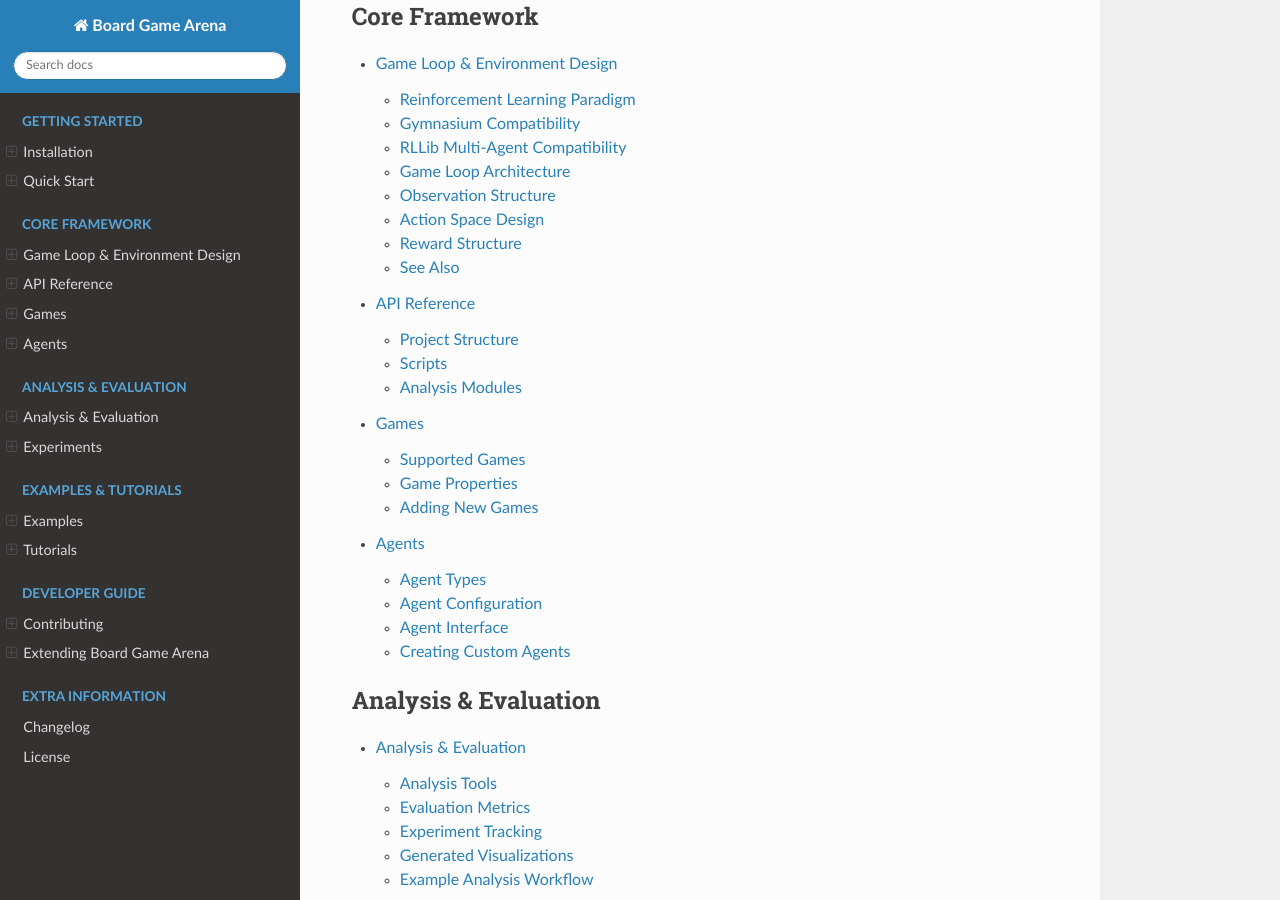
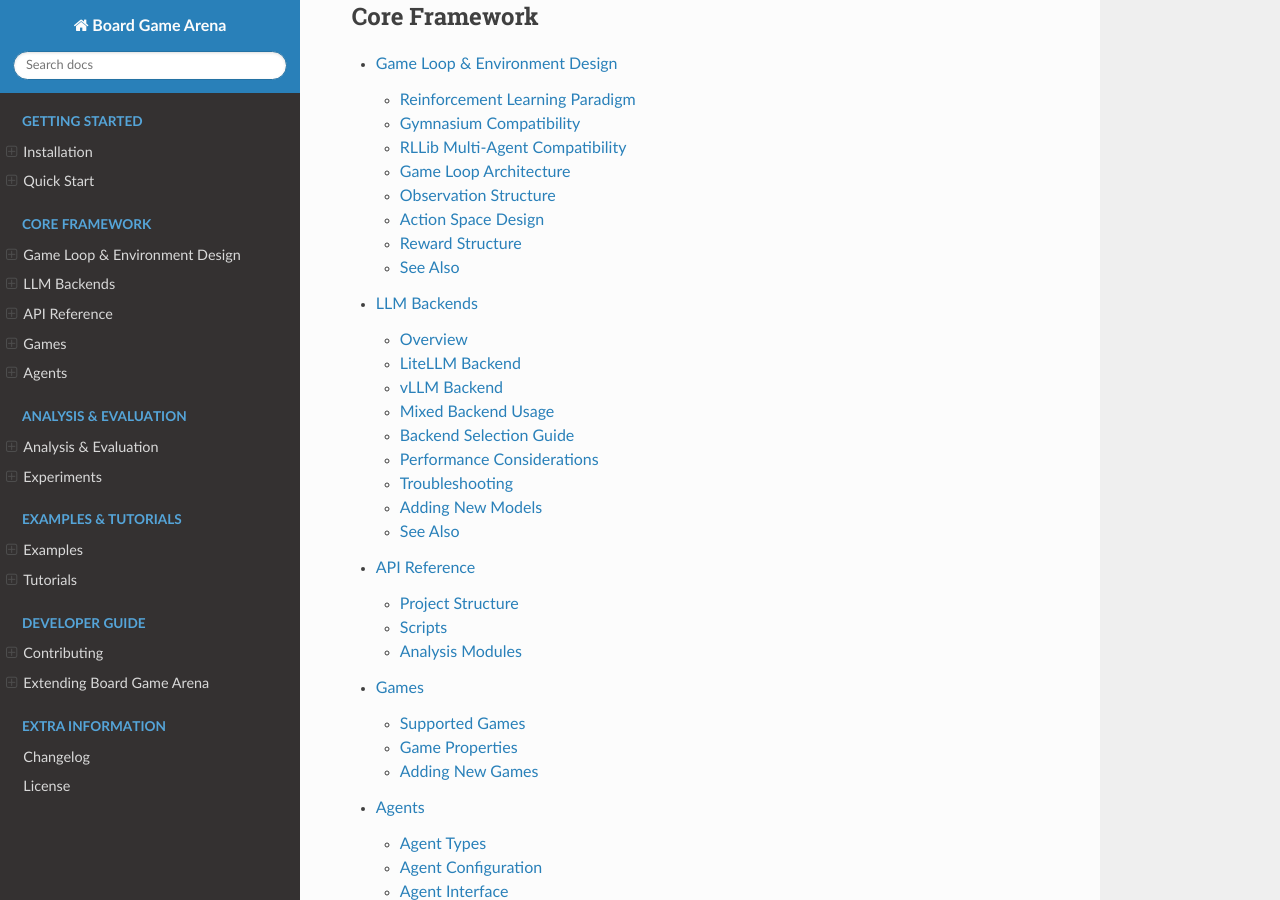
Before and after one commit to SLAMPAI/game_reasoning_arena, a Sphinx documentation site: the page built from docs/index.rst, in a window 1280 px wide and 900 px high, scrolled down 1440 px. Built offline with Sphinx 7.4.7 and the Read the Docs theme 3.1.0, drawn with Linux system fonts in a browser that asks for light colours; some of the changed lines change nothing that is shown.

Commit message:
Added backends to the documentation

```diff
--- /dev/null
+++ b/docs/backends.rst
@@ -0,0 +1,428 @@
+LLM Backends
+============
+
+Board Game Arena supports multiple LLM inference backends, allowing you to use both API-based and locally-hosted models seamlessly. This flexibility enables mixing different providers in the same experiment and choosing the most appropriate backend for your research needs.
+
+Overview
+--------
+
+The framework provides two main backend types:
+
+* **LiteLLM Backend**: API-based inference supporting 100+ providers
+* **vLLM Backend**: Local GPU inference for self-hosted models
+
+Both backends implement the same interface, making them interchangeable in experiments and allowing for easy comparison between different models and deployment strategies.
+
+LiteLLM Backend
+---------------
+
+The LiteLLM backend provides access to **100+ language models** through a unified API interface, supporting major providers including OpenAI, Anthropic, Google, Groq, Together AI, and many others.
+
+Key Features
+~~~~~~~~~~~~
+
+* **Unified API**: Single interface for multiple providers
+* **Cost-effective**: Access to free and low-cost API endpoints
+* **Fast inference**: Providers like Groq offer extremely fast response times
+* **No local setup**: No GPU requirements or model downloads
+* **Wide model selection**: From small efficient models to large frontier models
+
+Supported Providers
+~~~~~~~~~~~~~~~~~~~
+
+.. code-block:: text
+
+   ✓ OpenAI (GPT-3.5, GPT-4, GPT-4 Turbo)
+   ✓ Anthropic (Claude 3, Claude 3.5 Sonnet)
+   ✓ Google (Gemini Pro, Gemma)
+   ✓ Groq (Llama 3, Gemma - ultra-fast inference)
+   ✓ Together AI (Llama 3.1, Mixtral, Code Llama)
+   ✓ Fireworks AI (Llama, Mixtral models)
+   ✓ Cohere (Command models)
+   ✓ Hugging Face Inference API
+   ✓ Replicate (Various open-source models)
+   ✓ And 90+ more providers...
+
+Configuration
+~~~~~~~~~~~~~
+
+Models are configured in ``src/board_game_arena/configs/litellm_models.yaml``:
+
+.. code-block:: yaml
+
+   models:
+     # OpenAI models
+     - litellm_gpt-3.5-turbo
+     - litellm_gpt-4
+     - litellm_gpt-4-turbo
+
+     # Groq models (fast inference)
+     - litellm_groq/llama3-8b-8192
+     - litellm_groq/llama3-70b-8192
+     - litellm_groq/gemma-7b-it
+
+     # Together AI models
+     - litellm_together_ai/meta-llama/Meta-Llama-3.1-8B-Instruct-Turbo
+     - litellm_together_ai/mistralai/Mixtral-8x7B-Instruct-v0.1
+
+Model Naming Convention
+~~~~~~~~~~~~~~~~~~~~~~~
+
+LiteLLM models use the prefix ``litellm_`` followed by the provider and model name:
+
+.. code-block:: text
+
+   Format: litellm_<provider>/<model_name>
+
+   Examples:
+   - litellm_groq/llama3-8b-8192
+   - litellm_gpt-4-turbo
+   - litellm_together_ai/meta-llama/Llama-2-7b-chat-hf
+
+API Keys Setup
+~~~~~~~~~~~~~~
+
+Create a ``.env`` file in the project root with your API keys:
+
+.. code-block:: bash
+
+   # OpenAI
+   OPENAI_API_KEY=your_openai_key_here
+
+   # Groq (free tier available)
+   GROQ_API_KEY=your_groq_key_here
+
+   # Together AI
+   TOGETHER_API_KEY=your_together_key_here
+
+   # Fireworks AI
+   FIREWORKS_API_KEY=your_fireworks_key_here
+
+   # Anthropic
+   ANTHROPIC_API_KEY=your_anthropic_key_here
+
+Usage Example
+~~~~~~~~~~~~~
+
+.. code-block:: bash
+
+   # Use GPT-4 via OpenAI
+   python scripts/runner.py --config configs/example_config.yaml --override \\
+     agents.player_0.model=litellm_gpt-4
+
+   # Use Llama 3 via Groq (fast inference)
+   python scripts/runner.py --config configs/example_config.yaml --override \\
+     agents.player_0.model=litellm_groq/llama3-8b-8192
+
+vLLM Backend
+------------
+
+The vLLM backend enables **local GPU inference** for self-hosted models, providing full control over model deployment, privacy, and customization.
+
+Key Features
+~~~~~~~~~~~~
+
+* **Local deployment**: Complete control over model hosting
+* **GPU acceleration**: Optimized inference on NVIDIA GPUs
+* **Privacy**: No data leaves your infrastructure
+* **Customization**: Fine-tuned models and custom configurations
+* **Cost control**: No per-token API costs for heavy usage
+* **Offline capability**: Works without internet connectivity
+
+Requirements
+~~~~~~~~~~~~
+
+.. code-block:: text
+
+   ✓ NVIDIA GPU with CUDA support
+   ✓ Sufficient GPU memory (varies by model size)
+   ✓ Local model files (Hugging Face format)
+   ✓ vLLM package installation
+
+Model Setup
+~~~~~~~~~~~
+
+1. **Download Models**: Obtain model files locally
+
+.. code-block:: bash
+
+   # Example: Download Qwen2-7B-Instruct
+   git lfs clone https://huggingface.co/Qwen/Qwen2-7B-Instruct /path/to/models/Qwen2-7B-Instruct
+
+2. **Configure Model Paths**: Update ``src/board_game_arena/configs/vllm_models.yaml``
+
+.. code-block:: yaml
+
+   models:
+     - name: vllm_Qwen2-7B-Instruct
+       model_path: /absolute/path/to/models/Qwen/Qwen2-7B-Instruct
+       tokenizer_path: /absolute/path/to/models/Qwen/Qwen2-7B-Instruct
+       description: Qwen2 7B Instruct model for local inference
+
+     - name: vllm_Llama-2-7b-chat-hf
+       model_path: /absolute/path/to/models/meta-llama/Llama-2-7b-chat-hf
+       description: Llama2 7B Chat model
+
+.. important::
+   **All model paths must be absolute paths** to the model directories containing the model files and tokenizer.
+
+Model Naming Convention
+~~~~~~~~~~~~~~~~~~~~~~~
+
+vLLM models use the prefix ``vllm_`` followed by the model identifier:
+
+.. code-block:: text
+
+   Format: vllm_<model_identifier>
+
+   Examples:
+   - vllm_Qwen2-7B-Instruct
+   - vllm_Llama-2-7b-chat-hf
+   - vllm_CodeLlama-7b-Instruct-hf
+
+Usage Example
+~~~~~~~~~~~~~
+
+.. code-block:: bash
+
+   # Use local Qwen2-7B model
+   python scripts/runner.py --config configs/example_config.yaml --override \\
+     agents.player_0.model=vllm_Qwen2-7B-Instruct
+
+   # Use local Llama model
+   python scripts/runner.py --config configs/example_config.yaml --override \\
+     agents.player_0.model=vllm_Llama-2-7b-chat-hf
+
+Installation
+~~~~~~~~~~~~
+
+Install vLLM package for local inference:
+
+.. code-block:: bash
+
+   # Install vLLM
+   pip install vllm
+
+   # For specific CUDA versions, see vLLM documentation
+   pip install vllm-nightly  # Latest features
+
+Mixed Backend Usage
+-------------------
+
+One of the powerful features of Board Game Arena is the ability to **mix different backends** in the same experiment, enabling direct comparison between API-based and local models.
+
+LiteLLM vs vLLM Comparison
+~~~~~~~~~~~~~~~~~~~~~~~~~~
+
+.. code-block:: bash
+
+   # Compare API model vs local model
+   python scripts/runner.py --config configs/example_config.yaml --override \\
+     mode=llm_vs_llm \\
+     agents.player_0.model=litellm_groq/llama3-8b-8192 \\
+     agents.player_1.model=vllm_Qwen2-7B-Instruct \\
+     num_episodes=10
+
+Cross-Provider Experiments
+~~~~~~~~~~~~~~~~~~~~~~~~~~
+
+.. code-block:: bash
+
+   # Mix different API providers
+   python scripts/runner.py --config configs/example_config.yaml --override \\
+     mode=llm_vs_llm \\
+     agents.player_0.model=litellm_gpt-4-turbo \\
+     agents.player_1.model=litellm_groq/llama3-70b-8192
+
+   # Compare API efficiency vs local control
+   python scripts/runner.py --config configs/example_config.yaml --override \\
+     mode=llm_vs_llm \\
+     agents.player_0.model=litellm_together_ai/meta-llama/Meta-Llama-3.1-8B-Instruct \\
+     agents.player_1.model=vllm_Llama-2-7b-chat-hf
+
+Backend Selection Guide
+-----------------------
+
+Choose the appropriate backend based on your research needs:
+
+LiteLLM When:
+~~~~~~~~~~~~~
+
+* **Quick prototyping** and experimentation
+* **Limited GPU resources** or no local hardware
+* **Comparing multiple models** without setup overhead
+* **Cost-effective research** with free tiers (e.g., Groq)
+* **Access to frontier models** (GPT-4, Claude 3.5)
+* **Fast iteration** on experiments
+
+vLLM When:
+~~~~~~~~~~
+
+* **Privacy requirements** for sensitive data
+* **High-volume experiments** where API costs become prohibitive
+* **Custom model fine-tuning** and specialized deployments
+* **Offline environments** without internet access
+* **Full control** over inference parameters and optimization
+* **Research on model behavior** requiring deterministic setups
+
+Performance Considerations
+--------------------------
+
+Inference Speed
+~~~~~~~~~~~~~~~
+
+.. list-table::
+   :header-rows: 1
+   :widths: 20 30 25 25
+
+   * - Backend
+     - Typical Latency
+     - Throughput
+     - Best For
+   * - Groq (LiteLLM)
+     - 50-200ms
+     - Very High
+     - Fast experimentation
+   * - OpenAI (LiteLLM)
+     - 500-2000ms
+     - High
+     - Quality baseline
+   * - Local vLLM
+     - 100-1000ms
+     - Variable
+     - Privacy, control
+
+Cost Comparison
+~~~~~~~~~~~~~~~
+
+.. list-table::
+   :header-rows: 1
+   :widths: 25 25 25 25
+
+   * - Model Type
+     - Setup Cost
+     - Per-Token Cost
+     - Break-Even Point
+   * - LiteLLM API
+     - $0
+     - $0.001-0.01
+     - < 1M tokens
+   * - Local vLLM
+     - GPU hardware
+     - Electricity only
+     - > 1M tokens
+
+Troubleshooting
+---------------
+
+Common LiteLLM Issues
+~~~~~~~~~~~~~~~~~~~~~
+
+**Authentication Errors**:
+
+.. code-block:: bash
+
+   # Check API key is set
+   echo $OPENAI_API_KEY
+
+   # Verify .env file exists and is formatted correctly
+   cat .env
+
+**Rate Limiting**:
+
+.. code-block:: bash
+
+   # Use multiple providers or add delays
+   # Configure rate limits in backend settings
+
+Common vLLM Issues
+~~~~~~~~~~~~~~~~~~
+
+**CUDA Out of Memory**:
+
+.. code-block:: bash
+
+   # Check GPU memory
+   nvidia-smi
+
+   # Use smaller models or reduce batch size
+   # Consider model quantization
+
+**Model Path Errors**:
+
+.. code-block:: bash
+
+   # Verify absolute paths in vllm_models.yaml
+   ls /absolute/path/to/model/directory
+
+   # Ensure model files are present
+   ls /path/to/model/config.json
+
+**Import Errors**:
+
+.. code-block:: bash
+
+   # Install vLLM properly
+   pip install vllm
+
+   # Check CUDA compatibility
+   python -c "import torch; print(torch.cuda.is_available())"
+
+Adding New Models
+-----------------
+
+LiteLLM Models
+~~~~~~~~~~~~~~
+
+1. **Find the model identifier** from `LiteLLM documentation <https://docs.litellm.ai/docs/providers>`_
+
+2. **Add to configuration**:
+
+.. code-block:: yaml
+
+   # In src/board_game_arena/configs/litellm_models.yaml
+   models:
+     - litellm_new_provider/new_model_name
+
+3. **Set up API keys** in ``.env`` file if needed
+
+4. **Test the model**:
+
+.. code-block:: bash
+
+   python scripts/runner.py --config configs/example_config.yaml --override \\
+     agents.player_0.model=litellm_new_provider/new_model_name \\
+     num_episodes=1
+
+vLLM Models
+~~~~~~~~~~~
+
+1. **Download model files** to local directory
+
+2. **Add model configuration**:
+
+.. code-block:: yaml
+
+   # In src/board_game_arena/configs/vllm_models.yaml
+   models:
+     - name: vllm_new_model_name
+       model_path: /absolute/path/to/model
+       description: Description of the new model
+
+3. **Test the model**:
+
+.. code-block:: bash
+
+   python scripts/runner.py --config configs/example_config.yaml --override \\
+     agents.player_0.model=vllm_new_model_name \\
+     num_episodes=1
+
+See Also
+--------
+
+* :doc:`installation` - Setting up API keys and vLLM
+* :doc:`agents` - Using LLM agents in experiments
+* :doc:`api_reference` - Backend implementation details
+* :doc:`examples` - Backend usage examples
+* `LiteLLM Documentation <https://docs.litellm.ai/>`_
+* `vLLM Documentation <https://docs.vllm.ai/>`_
--- a/docs/index.rst
+++ b/docs/index.rst
@@ -48,6 +48,7 @@
    :maxdepth: 2
 
    game_loop
+   backends
    api_reference
    games
    agents
```
